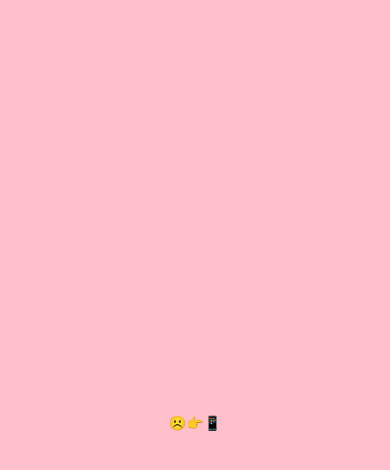
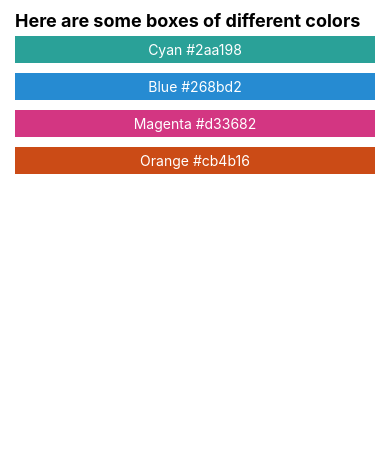
Before and after one commit to xreic/react-native-v2, a React Native app: screen / in a window 390 px wide. Shown: the top 470 px of the page. Built offline with nearby package versions, Linux system fonts and the light colour scheme.

Commit message:
Styling Exercise

```diff
--- a/App.js
+++ b/App.js
@@ -4,14 +4,22 @@ import Constants from 'expo-constants';
 
 const App = () => {
   return (
-    <SafeAreaView style={{ flex: 1 }}>
+    <SafeAreaView style={styles.topFlex}>
       <View
         style={[
           styles.container,
           Platform.OS !== 'ios' && styles.androidContainer,
         ]}
       >
-        <Text>☹️👉📱</Text>
+        <Text style={styles.textHeader}>
+          Here are some boxes of different colors
+        </Text>
+        <View style={styles.colorsContainer}>
+          <Text style={[styles.colors, styles.cyan]}>Cyan #2aa198</Text>
+          <Text style={[styles.colors, styles.blue]}>Blue #268bd2</Text>
+          <Text style={[styles.colors, styles.magenta]}>Magenta #d33682</Text>
+          <Text style={[styles.colors, styles.orange]}>Orange #cb4b16</Text>
+        </View>
       </View>
     </SafeAreaView>
   );
@@ -22,15 +30,50 @@ export default App;
 const { statusBarHeight } = Constants;
 
 const styles = StyleSheet.create({
-  container: {
-    paddingVertical: 10,
-    paddingHorizontal: 30,
-    backgroundColor: 'pink',
-    alignItems: 'center',
-    justifyContent: 'center',
+  topFlex: {
     flex: 1,
   },
+
+  container: {
+    flex: 1,
+    paddingVertical: 10,
+    paddingHorizontal: 15,
+  },
+
   androidContainer: {
     marginTop: statusBarHeight,
   },
+
+  textHeader: {
+    fontSize: 18,
+    fontWeight: 'bold',
+  },
+
+  colorsContainer: {
+    flex: 1,
+    alignItems: 'stretch',
+  },
+
+  colors: {
+    marginVertical: 5,
+    padding: 5,
+    color: 'white',
+    textAlign: 'center',
+  },
+
+  cyan: {
+    backgroundColor: '#2aa198',
+  },
+
+  blue: {
+    backgroundColor: '#268bd2',
+  },
+
+  magenta: {
+    backgroundColor: '#d33682',
+  },
+
+  orange: {
+    backgroundColor: '#cb4b16',
+  },
 });
```
